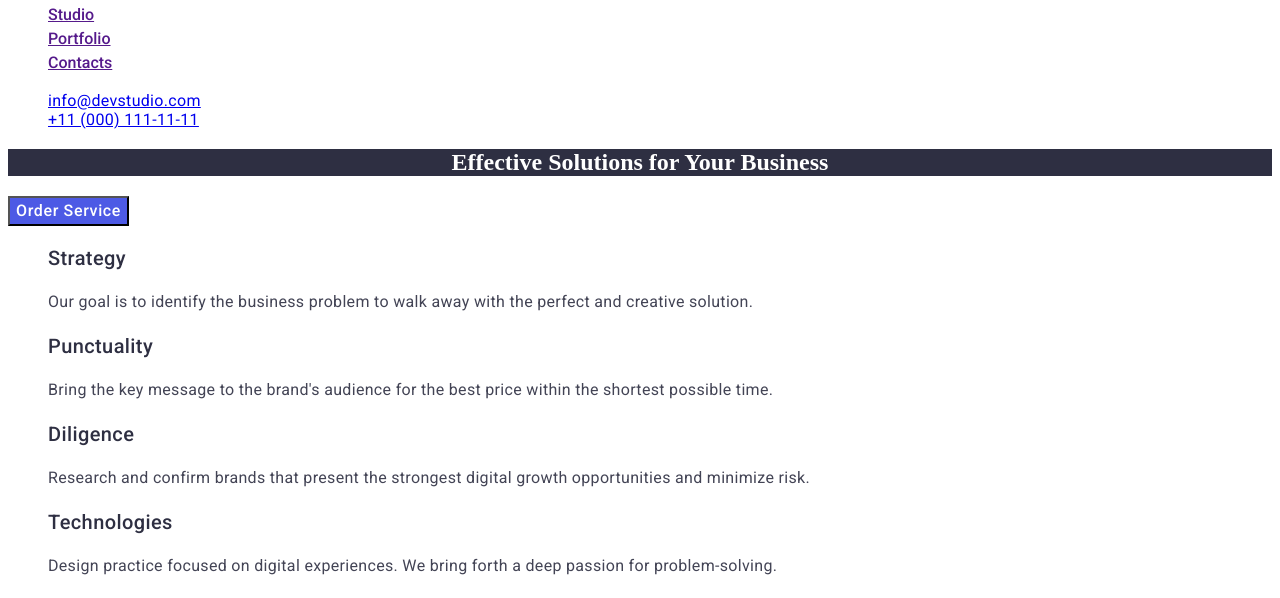
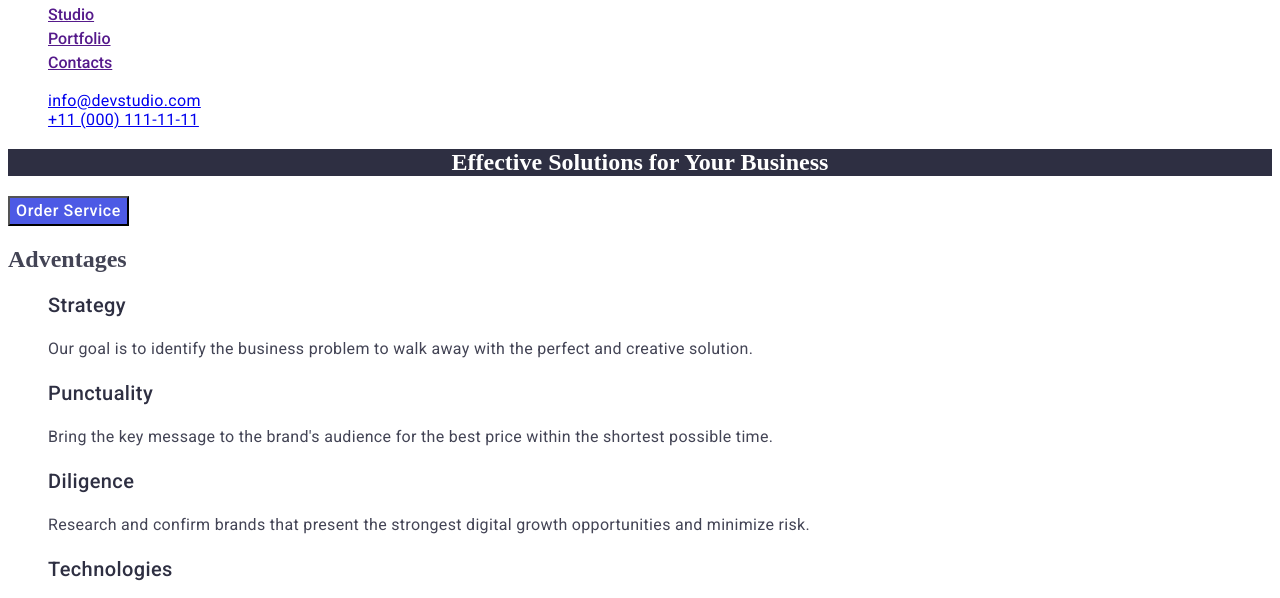
Before and after one commit to MarianaSafiulin/goit-markup-hw-02, a plain HTML site: page index.html in a window 1280 px wide. Shown: the part 45-643 px from the top of the page. Drawn offline with Linux system fonts and the light colour scheme.

Commit message:
Update index.html

```diff
--- a/index.html
+++ b/index.html
@@ -63,8 +63,8 @@
       </section>
       <!---------------------------------ADVANTAGES------------------------------------------>
       <section>
-        <h2 class="advantages-title"></h2>
-        <ul class="advantage-list list">
+        <h2 class="advantages-title">Adventages</h2>
+        <ul class="advantages-list list">
           <li>
             <h3 class="strategy">Strategy</h3>
             <p class="strategy-text">
```
